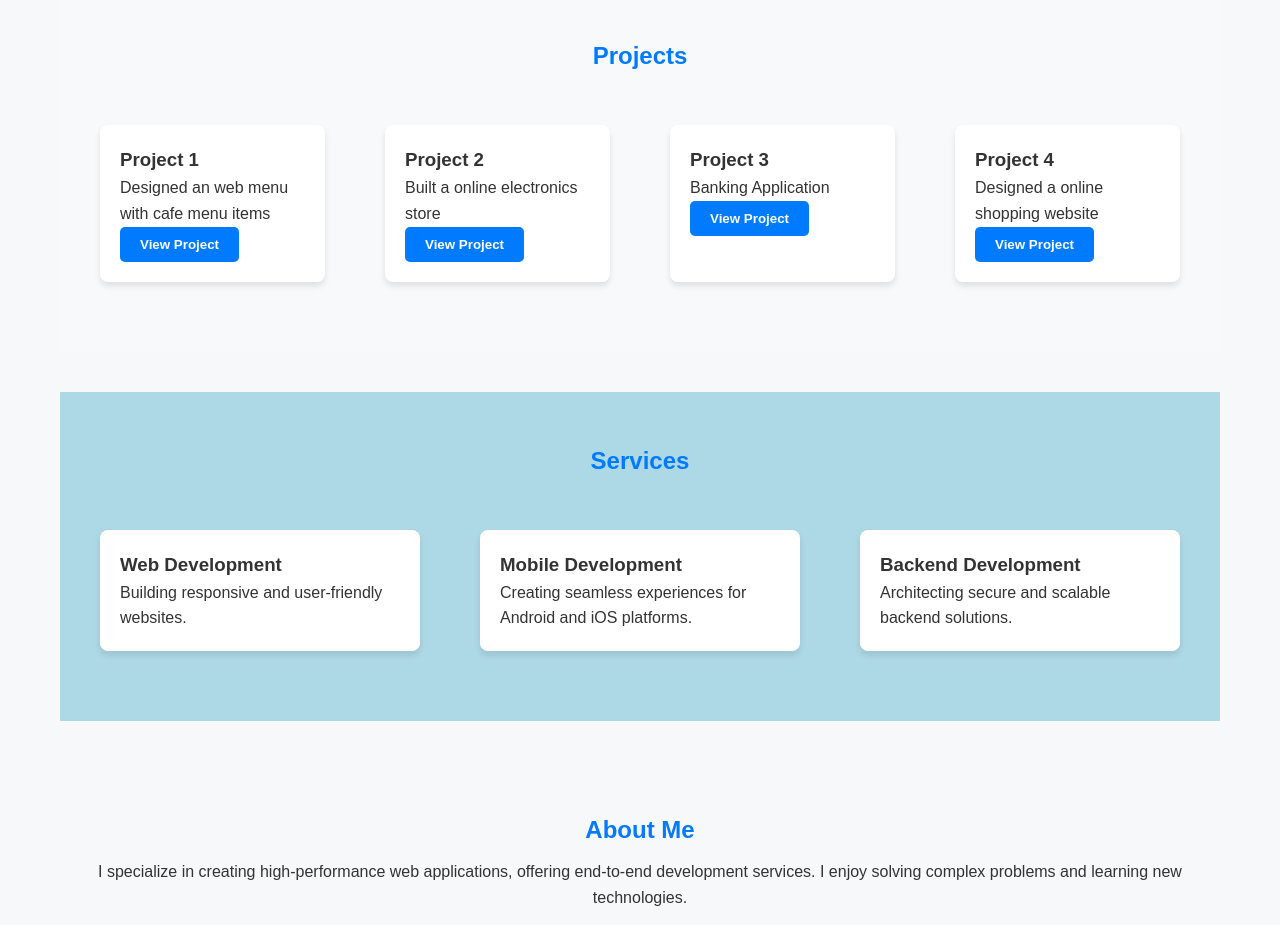
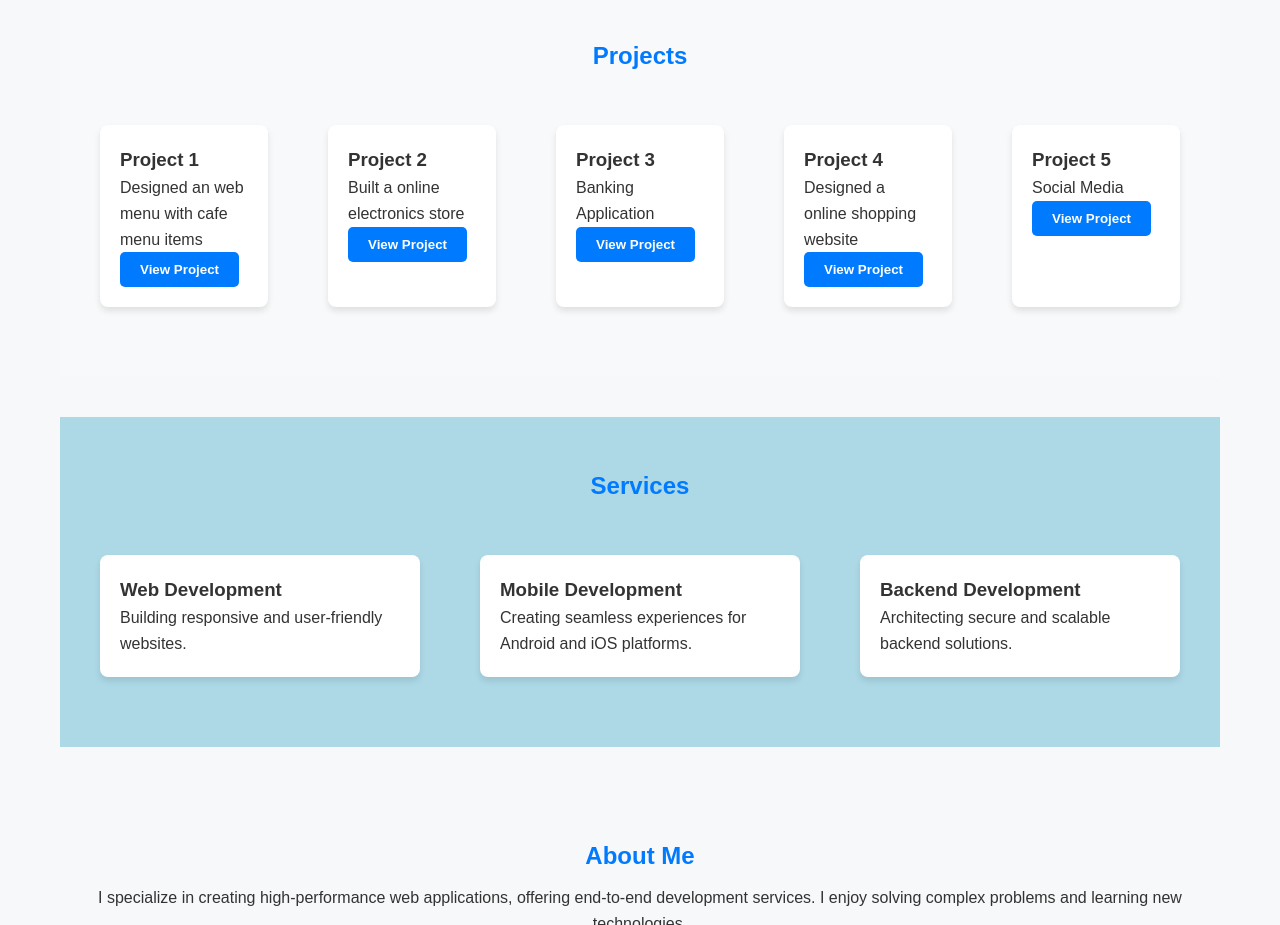
Before and after one commit to Nani080/Nani080.github.io, a plain HTML site: page index.html in a window 1280 px wide. Shown: the part 880-1805 px from the top of the page. Drawn offline with Linux system fonts and the light colour scheme.

Commit message:
project 5

```diff
--- a/index.html
+++ b/index.html
@@ -149,6 +149,11 @@
           <p>Designed a online shopping website</p>
           <a href="/MyStore/own/index(own).html" target="_blank"><button>View Project</button></a>
         </div>
+        <div class="box">
+          <h3>Project 5</h3>
+          <p>Social Media</p>
+          <a href=" https://nani080.github.io/MySocialMedia/" target="_blank"><button>View Project</button></a>
+        </div>
       </div>
     </section>
 
```
